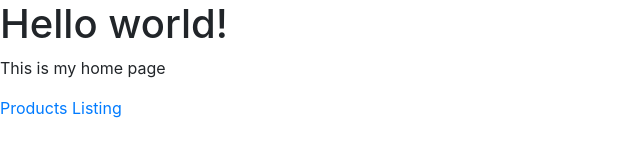
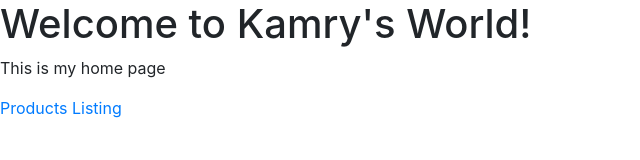
Before and after one commit to kamryxiong/IntroToNodeJS, a plain HTML site: page index.html in a window 1280 px wide. Shown: the whole page, without its empty margins (0-640 px from the left). Drawn offline with nearby package versions, Linux system fonts and the light colour scheme.

Commit message:
Changed Index.html file

```diff
--- a/index.html
+++ b/index.html
@@ -8,10 +8,10 @@
     <!-- Bootstrap CSS -->
     <link rel="stylesheet" href="https://cdn.jsdelivr.net/npm/bootstrap@4.5.3/dist/css/bootstrap.min.css" integrity="sha384-TX8t27EcRE3e/ihU7zmQxVncDAy5uIKz4rEkgIXeMed4M0jlfIDPvg6uqKI2xXr2" crossorigin="anonymous">
 
-    <title>Home!</title>
+    <title>Kamry!</title>
   </head>
   <body>
-    <h1>Hello world!</h1>
+    <h1>Welcome to Kamry's World!</h1>
     <p>This is my home page</p>
     <a href="products">Products Listing</a>
 
```
Also changed, not shown: 1 other file.
